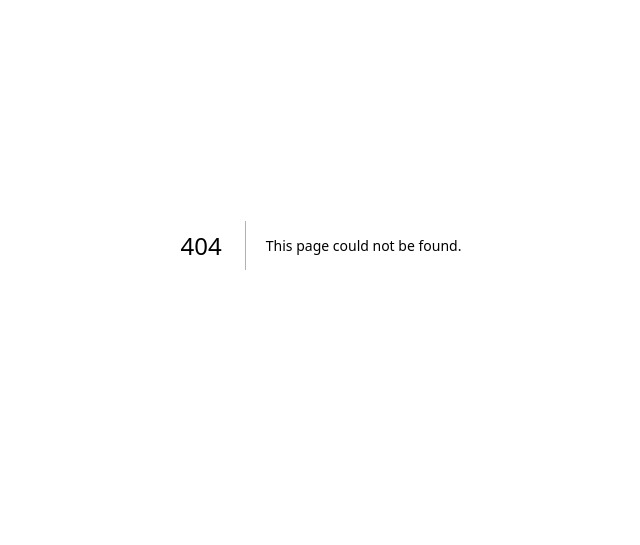
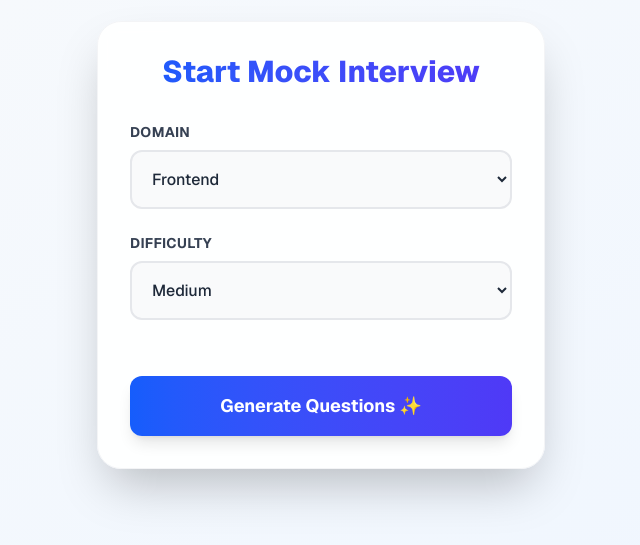
Before and after one commit to ChandrashekharaKM/Draft_Project, a Next.js app: page /interview in a window 1280 px wide. Before the commit this address had no page. Shown: the part 155-700 px from the top of the page, without its empty margins (319-959 px from the left). Built offline with nearby package versions, Linux system fonts and the light colour scheme.

Commit message:
feat: mock interview feature components and page

```diff
--- /dev/null
+++ b/src/app/interview/page.tsx
@@ -0,0 +1,76 @@
+"use client";
+import React, { useState } from 'react';
+import { CategorySelector } from '@/components/interview/CategorySelector';
+import { QuestionCard } from '@/components/interview/QuestionCard';
+import { NextQuestionButton } from '@/components/interview/NextQuestionButton';
+import { generateQuestions } from '@/services/interview';
+
+export default function InterviewPage() {
+  const [questions, setQuestions] = useState<string[]>([]);
+  const [currentIndex, setCurrentIndex] = useState(0);
+  const [isStarted, setIsStarted] = useState(false);
+  const [isLoading, setIsLoading] = useState(false);
+
+  const handleStart = async (domain: string, difficulty: string) => {
+    setIsLoading(true);
+    // Simulate API call using our service
+    const generated = await generateQuestions(domain, difficulty);
+    // Fallback if not implemented yet
+    const dummyQuestions = generated.length > 0 ? generated : [
+      `How would you optimize a slow-loading ${domain} application?`,
+      `Explain a complex technical concept you recently learned in ${domain}.`,
+      `What are the most common pitfalls you face at a ${difficulty} level?`
+    ];
+    setQuestions(dummyQuestions);
+    setIsStarted(true);
+    setIsLoading(false);
+  };
+
+  const handleNext = () => {
+    if (currentIndex < questions.length - 1) {
+      setCurrentIndex(prev => prev + 1);
+    } else {
+      alert("Interview Completed! Proceeding to AI Evaluation...");
+      // In reality, we'd route to evaluation
+    }
+  };
+
+  return (
+    <div className="min-h-screen bg-gray-50 py-12 px-4 sm:px-6 lg:px-8 flex flex-col items-center justify-center bg-gradient-to-br from-slate-50 to-blue-50 font-sans">
+
+      {!isStarted ? (
+        <div className="w-full flex justify-center transition-all duration-700 transform translate-y-0 opacity-100">
+          {isLoading ? (
+            <div className="flex flex-col items-center bg-white p-12 rounded-3xl shadow-2xl">
+              <div className="animate-spin rounded-full h-20 w-20 border-t-4 border-b-4 border-blue-600 mb-6"></div>
+              <p className="text-2xl font-bold text-gray-800 bg-clip-text text-transparent bg-gradient-to-r from-blue-600 to-indigo-600">Generating AI Questions...</p>
+            </div>
+          ) : (
+            <CategorySelector onSelect={handleStart} />
+          )}
+        </div>
+      ) : (
+        <div className="w-full max-w-4xl flex flex-col items-center space-y-10 transition-all duration-700 opacity-100">
+          <QuestionCard
+            question={questions[currentIndex]}
+            questionNumber={currentIndex + 1}
+            totalQuestions={questions.length}
+          />
+
+          {/* Candidate 2's AnswerInput will go here eventually */}
+          <div className="w-full bg-white p-12 rounded-3xl shadow-md border-2 border-dashed border-gray-300 text-center text-gray-400 font-medium text-lg relative overflow-hidden group">
+             <div className="absolute inset-0 bg-blue-50 opacity-0 group-hover:opacity-100 transition-opacity duration-300"></div>
+             <span className="relative z-10">[ Candidate 2: AI Evaluation Module (Answer Input) goes here ]</span>
+          </div>
+
+          <div className="w-full flex justify-end">
+            <NextQuestionButton
+              onClick={handleNext}
+              isLast={currentIndex === questions.length - 1}
+            />
+          </div>
+        </div>
+      )}
+    </div>
+  );
+}
--- /dev/null
+++ b/src/components/interview/CategorySelector.tsx
@@ -0,0 +1,55 @@
+"use client";
+import React from 'react';
+
+interface CategorySelectorProps {
+  onSelect: (domain: string, difficulty: string) => void;
+}
+
+export const CategorySelector: React.FC<CategorySelectorProps> = ({ onSelect }) => {
+  const [domain, setDomain] = React.useState('Frontend');
+  const [difficulty, setDifficulty] = React.useState('Medium');
+
+  const handleSubmit = (e: React.FormEvent) => {
+    e.preventDefault();
+    onSelect(domain, difficulty);
+  };
+
+  return (
+    <div className="bg-white p-8 rounded-3xl shadow-2xl max-w-md w-full border border-gray-100 backdrop-blur-sm bg-white/90">
+      <h2 className="text-3xl font-extrabold mb-8 text-transparent bg-clip-text bg-gradient-to-r from-blue-600 to-indigo-600 text-center">Start Mock Interview</h2>
+      <form onSubmit={handleSubmit} className="space-y-6">
+        <div>
+          <label className="block text-sm font-bold text-gray-700 mb-2 uppercase tracking-wide">Domain</label>
+          <select
+            value={domain}
+            onChange={(e) => setDomain(e.target.value)}
+            className="w-full border-2 border-gray-200 p-4 rounded-xl focus:ring-0 focus:border-blue-500 transition-colors text-gray-800 bg-gray-50 font-medium"
+          >
+            <option>Frontend</option>
+            <option>Backend</option>
+            <option>Full Stack</option>
+            <option>DevOps</option>
+          </select>
+        </div>
+        <div>
+          <label className="block text-sm font-bold text-gray-700 mb-2 uppercase tracking-wide">Difficulty</label>
+          <select
+            value={difficulty}
+            onChange={(e) => setDifficulty(e.target.value)}
+            className="w-full border-2 border-gray-200 p-4 rounded-xl focus:ring-0 focus:border-blue-500 transition-colors text-gray-800 bg-gray-50 font-medium"
+          >
+            <option>Easy</option>
+            <option>Medium</option>
+            <option>Hard</option>
+          </select>
+        </div>
+        <button
+          type="submit"
+          className="w-full bg-gradient-to-r from-blue-600 to-indigo-600 hover:from-blue-700 hover:to-indigo-700 text-white font-bold py-4 px-4 rounded-xl transition-all duration-300 mt-8 shadow-lg hover:shadow-xl transform hover:-translate-y-1 text-lg"
+        >
+          Generate Questions ✨
+        </button>
+      </form>
+    </div>
+  );
+};
--- /dev/null
+++ b/src/components/interview/NextQuestionButton.tsx
@@ -0,0 +1,22 @@
+"use client";
+import React from 'react';
+
+interface NextQuestionButtonProps {
+  onClick: () => void;
+  isLast: boolean;
+}
+
+export const NextQuestionButton: React.FC<NextQuestionButtonProps> = ({ onClick, isLast }) => {
+  return (
+    <button
+      onClick={onClick}
+      className={`px-10 py-4 rounded-2xl font-extrabold text-lg transition-all duration-300 shadow-xl transform hover:-translate-y-1 ${
+        isLast
+          ? 'bg-gradient-to-r from-emerald-500 to-green-600 hover:from-emerald-600 hover:to-green-700 text-white'
+          : 'bg-gradient-to-r from-blue-600 to-indigo-600 hover:from-blue-700 hover:to-indigo-700 text-white'
+      }`}
+    >
+      {isLast ? 'Finish Interview 🎉' : 'Next Question ➔'}
+    </button>
+  );
+};
--- /dev/null
+++ b/src/components/interview/QuestionCard.tsx
@@ -0,0 +1,31 @@
+"use client";
+import React from 'react';
+
+interface QuestionCardProps {
+  question: string;
+  questionNumber: number;
+  totalQuestions: number;
+}
+
+export const QuestionCard: React.FC<QuestionCardProps> = ({ question, questionNumber, totalQuestions }) => {
+  return (
+    <div className="bg-white p-8 rounded-3xl shadow-2xl w-full max-w-3xl border-l-8 border-blue-500 relative overflow-hidden">
+      <div className="absolute top-0 right-0 p-4 opacity-10">
+        <svg className="w-24 h-24 text-blue-500" fill="currentColor" viewBox="0 0 24 24"><path d="M12 2C6.48 2 2 6.48 2 12s4.48 10 10 10 10-4.48 10-10S17.52 2 12 2zm1 15h-2v-6h2v6zm0-8h-2V7h2v2z"/></svg>
+      </div>
+      <div className="flex justify-between items-center mb-8 relative z-10">
+        <span className="text-sm font-extrabold text-blue-600 tracking-widest uppercase bg-blue-50 px-4 py-2 rounded-full">
+          Question {questionNumber} of {totalQuestions}
+        </span>
+        <span className="flex h-4 w-4 relative">
+          <span className="animate-ping absolute inline-flex h-full w-full rounded-full bg-blue-400 opacity-75"></span>
+          <span className="relative inline-flex rounded-full h-4 w-4 bg-blue-600"></span>
+        </span>
+      </div>
+      <h3 className="text-3xl font-semibold text-gray-800 leading-snug relative z-10">{question}</h3>
+      <div className="mt-10 border-t border-gray-100 pt-6 relative z-10">
+        <p className="text-sm text-gray-500 italic font-medium">💡 Think out loud and articulate your thoughts clearly.</p>
+      </div>
+    </div>
+  );
+};
```
